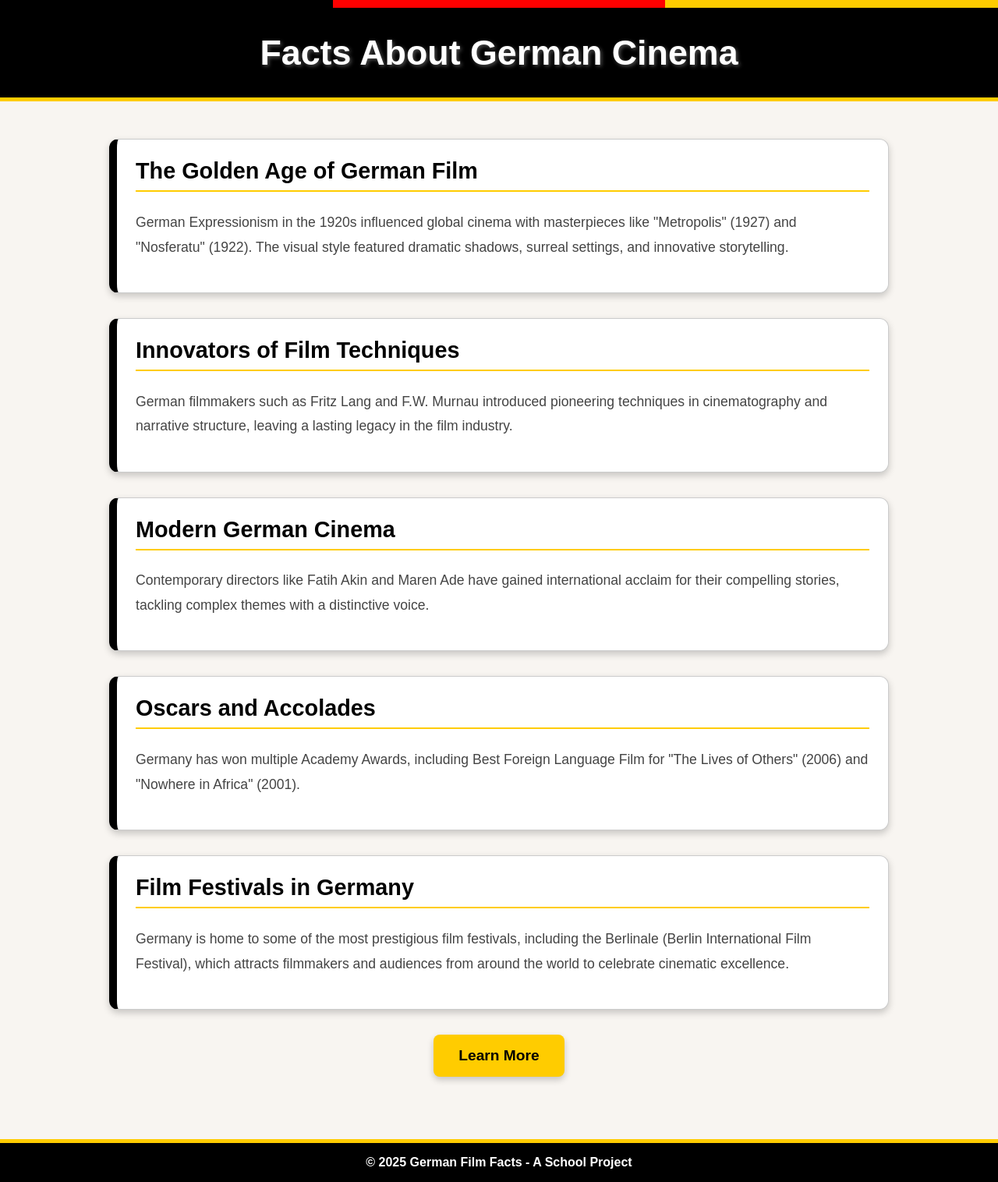
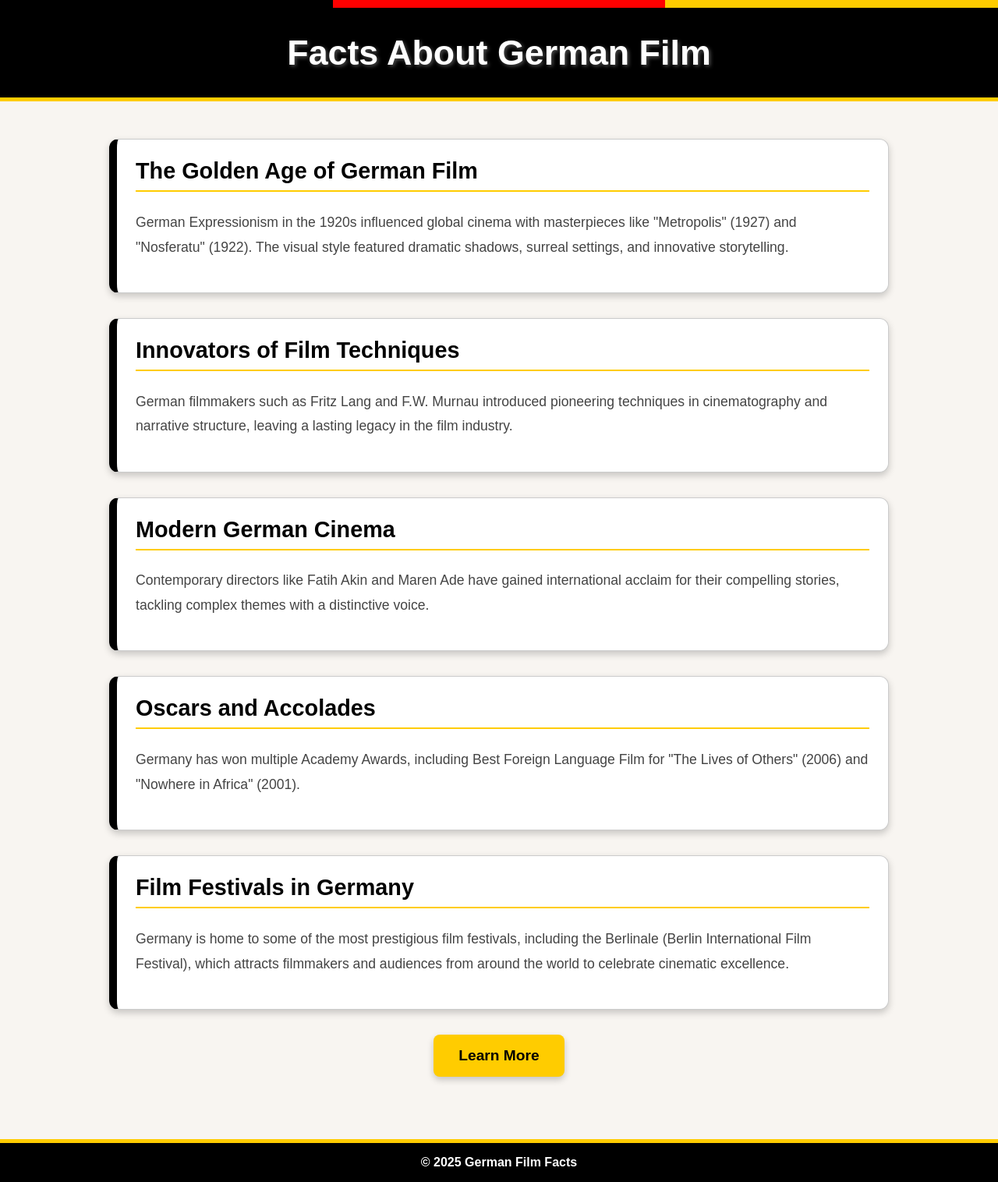
Before and after one commit to SquirrelWithAKeyboard/GermanFilm, a plain HTML site: page index.html in a window 1280 px wide. Shown: the whole page at 78% size. Drawn offline with Linux system fonts and the light colour scheme.

Commit message:
Update index.html

```diff
--- a/index.html
+++ b/index.html
@@ -103,7 +103,7 @@
 <body>
     <div class="flag-bar"></div>
     <header>
-        Facts About German Cinema
+        Facts About German Film
     </header>
 
     <div class="content">
@@ -138,7 +138,7 @@
     </div>
 
     <footer>
-        &copy; 2025 German Film Facts - A School Project
+        &copy; 2025 German Film Facts
     </footer>
 </body>
 </html>
```
